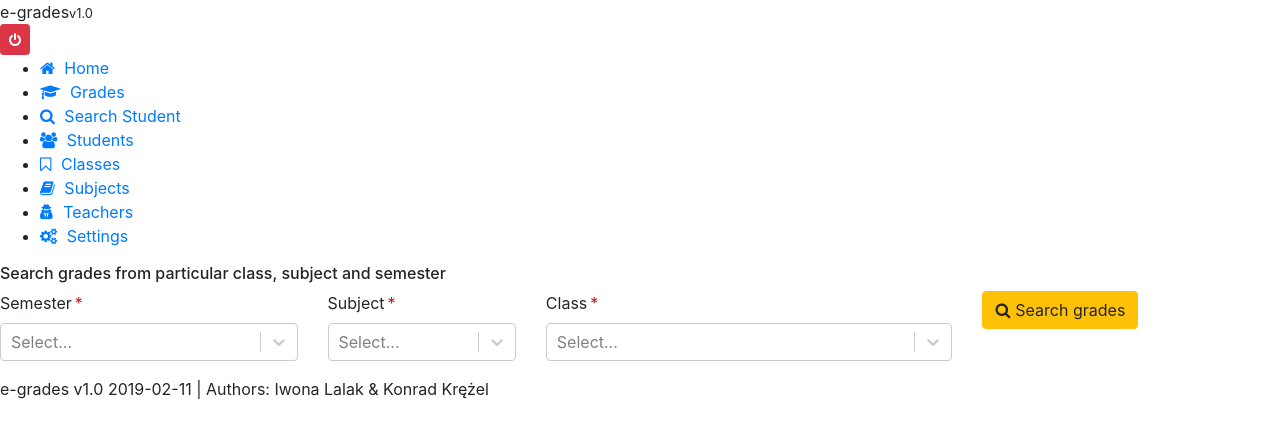
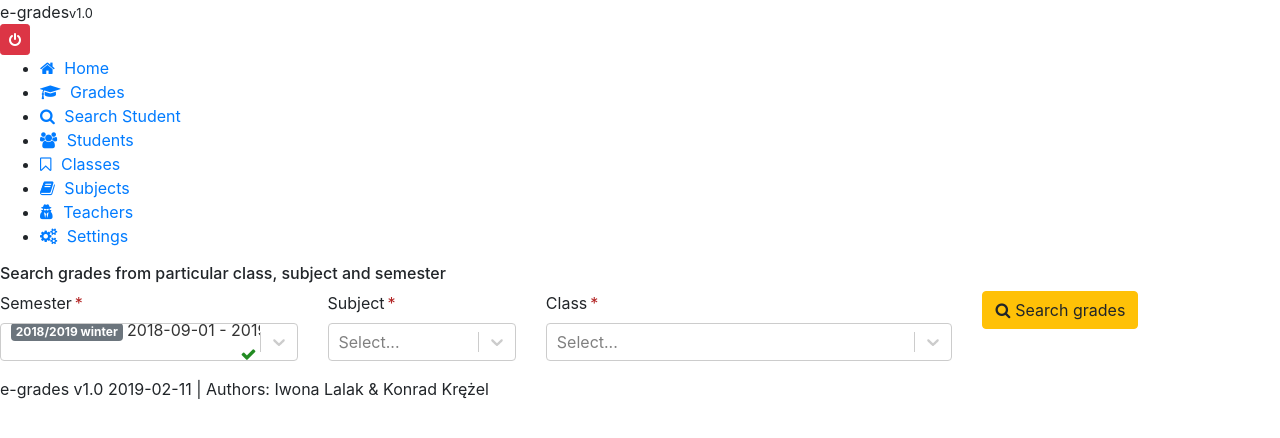
Before and after one commit to IwonaLalak/egrades, a React (Create React App) app: page /grades in a window 1280 px wide. Shown: the top 438 px of the page. Built offline with nearby package versions, Linux system fonts and the light colour scheme.

Commit message:
semestr utilities in grades searchbox

```diff
--- a/src/modules/GradesModule/GradesContainer.js
+++ b/src/modules/GradesModule/GradesContainer.js
@@ -80,7 +80,15 @@ export default class GradesContainer extends Component {
                 idSe: 1,
                 dateSince: '2018-09-01',
                 dateTo: '2019-02-28',
-                name: '2018/2019 winter'
+                name: '2018/2019 winter',
+                isCurrent:true,
+            },
+            {
+                idSe: 2,
+                dateSince: '2018-03-01',
+                dateTo: '2019-06-30',
+                name: '2018/2019 summer',
+                isCurrent:false,
             }
         ]
         this.setState({semesters: arr})
@@ -198,6 +206,7 @@ export default class GradesContainer extends Component {
                                     }
 
                                     <GradesTable data={this.state.data}
+                                                 semester={this.state.semesters.find(s=>s.idSe === this.state.parameters.idSe)}
                                                  handleClickAddGrade={(obj)=>this.onClickAddGrade(obj)}
 
                                     />
--- a/src/modules/GradesModule/components/GradesSearchbox.js
+++ b/src/modules/GradesModule/components/GradesSearchbox.js
@@ -3,6 +3,7 @@ import {Col, Form, FormGroup, Label, Row} from "reactstrap";
 import {ButtonAction} from "../../../app_components/ButtonsComponents";
 import {LabelMargin, Req} from "../../../app_components/FormsSmallComponents";
 import Select from "react-select";
+import {Icon} from "../../../app_components/IconComponent";
 
 export default class GradesSearchbox extends Component {
     constructor(props) {
@@ -14,8 +15,22 @@ export default class GradesSearchbox extends Component {
         };
     }
 
+    componentDidMount() {
+        if (!this.state.semester)
+            this.setState({
+                semester: this.props.semesters.find(s => Boolean(s.isCurrent))
+            })
+    }
+
+    componentWillReceiveProps(nextprops) {
+        if (!this.state.semester)
+            this.setState({
+                semester: nextprops.semesters.find(s => Boolean(s.isCurrent))
+            })
+    }
+
     onClickSearch() {
-        if(Boolean(this.state.schoolClass) && Boolean(this.state.semester) && Boolean(this.state.subject)){
+        if (Boolean(this.state.schoolClass) && Boolean(this.state.semester) && Boolean(this.state.subject)) {
             this.props.handleClickSearch(
                 {
                     idCl: this.state.schoolClass.idCl,
@@ -24,7 +39,7 @@ export default class GradesSearchbox extends Component {
                 }
             )
         }
-        else{
+        else {
             alert('Please fill all required selects')
         }
     }
@@ -40,6 +55,14 @@ export default class GradesSearchbox extends Component {
     renderSemester(option) {
         return (<div>
             <span className={'badge badge-secondary'}>{option.name}</span> {option.dateSince + ' - ' + option.dateTo}
+            <div className={'pull-right'}>
+                {
+                    option.isCurrent ?
+                        <Icon type={'check'} style={{color: 'forestgreen'}}/>
+                        :
+                        <Icon type={'times'} style={{color: 'grey'}}/>
+                }
+            </div>
         </div>)
     }
 
--- a/src/modules/GradesModule/components/GradesTable.js
+++ b/src/modules/GradesModule/components/GradesTable.js
@@ -11,14 +11,17 @@ export default class GradesTable extends Component {
     }
 
     renderButtons(cell, row) {
-        return (
+        return (<div>
             <ButtonAdd onClick={() => {
                 this.props.handleClickAddGrade(row)
-            }} outline={true}/>
-            /*<ButtonToolbar>
-                <ButtonEdit outline={true} onClick={()=>{this.props.handleClickEdit(row)}} size={'sm'}/>
-                <ButtonDelete outline={true} onClick={()=>{this.props.handleClickDelete(row)}} size={'sm'}/>
-            </ButtonToolbar>*/
+            }} outline={true} disabled={(!this.props.semester.isCurrent)}/>
+                {
+                    !this.props.semester.isCurrent?
+                        <div style={{color:'grey', fontSize:'10px',fontStyle:'italic'}}>The archival semester has been selected - you can not write a grade.</div>
+                        :
+                        ''
+                }
+            </div>
         )
     }
 
```
